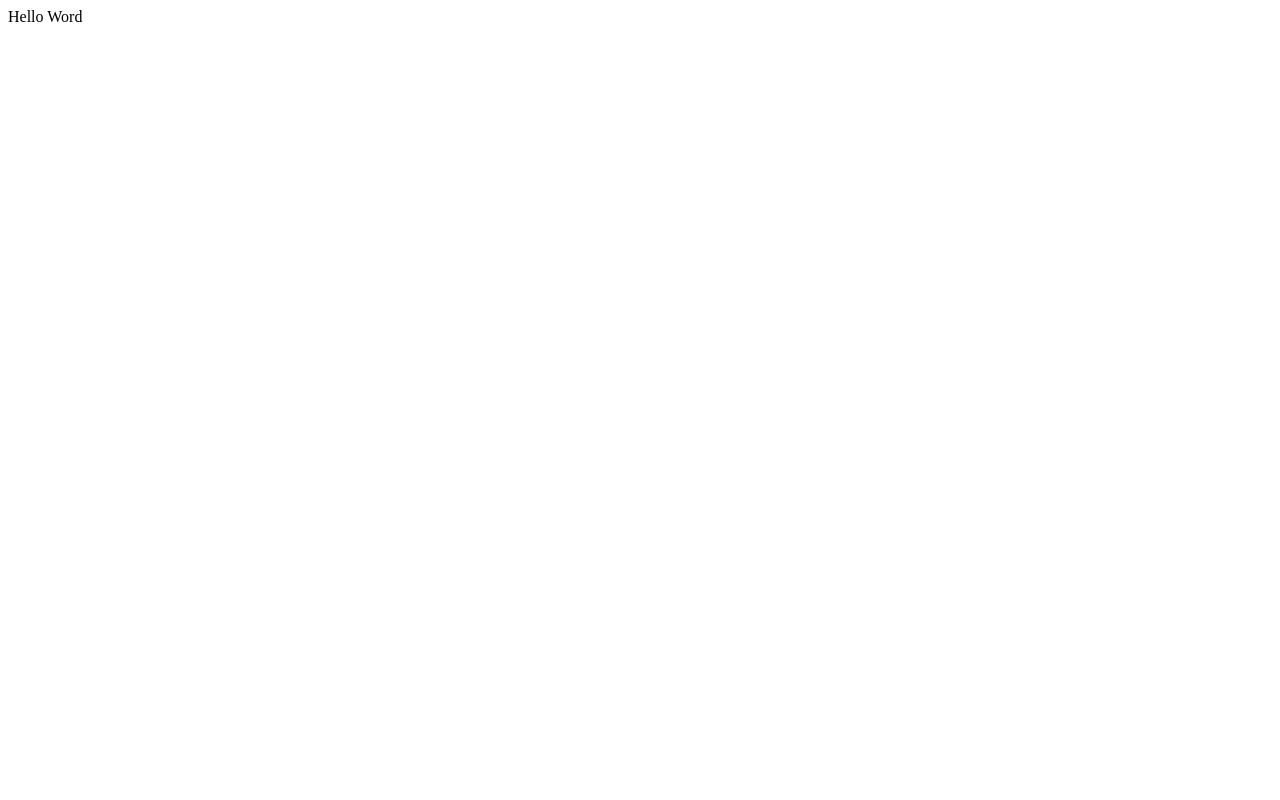
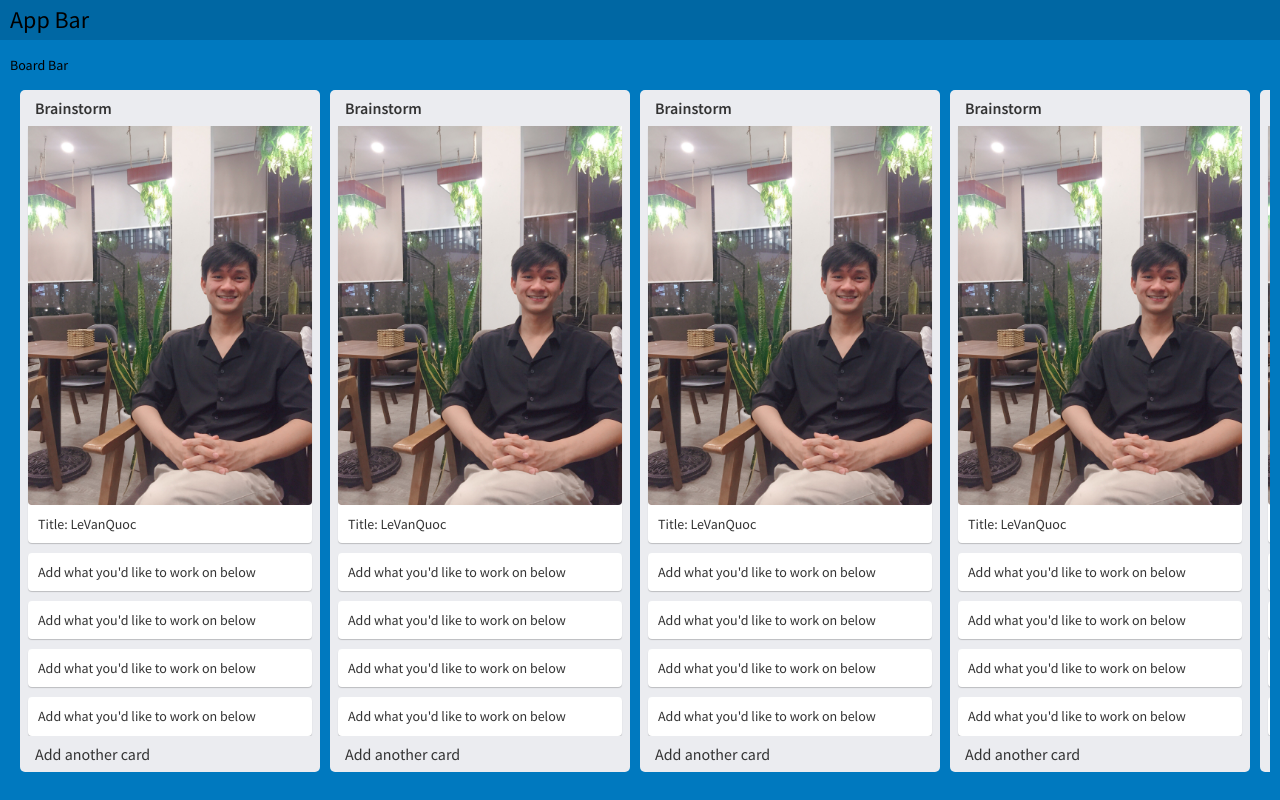
Before and after one commit to quoc2721/cover-trello, a React (Create React App) app: page / in a window 1280 px wide. Built offline with nearby package versions, Linux system fonts and the light colour scheme.

Commit message:
Design UI

```diff
--- a/package.json
+++ b/package.json
@@ -6,6 +6,7 @@
     "@testing-library/jest-dom": "^5.16.4",
     "@testing-library/react": "^13.3.0",
     "@testing-library/user-event": "^13.5.0",
+    "node-sass": "^7.0.1",
     "react": "^18.2.0",
     "react-dom": "^18.2.0",
     "react-scripts": "5.0.1",
--- a/src/App.js
+++ b/src/App.js
@@ -1,9 +1,110 @@
-
+import './App.scss'
 
 function App() {
   return (
-    <div >
-      Hello Word
+    <div className='App'>
+      <nav className='navbar app'> App Bar</nav>
+      <nav className='navbar board'>Board Bar</nav>
+      <div className='board-colums'>
+        <div className='column'>
+          <header>Brainstorm</header>
+          <ul>
+            <li>
+              <img src='avatar.jpg' />
+              Title: LeVanQuoc
+            </li>
+            <li>Add what you'd like to work on below</li>
+            <li>Add what you'd like to work on below</li>
+            <li>Add what you'd like to work on below</li>
+            <li>Add what you'd like to work on below</li>
+          </ul>
+          <footer>Add another card</footer>
+        </div>
+        <div className='column'>
+          <header>Brainstorm</header>
+          <ul>
+            <li>
+              <img src='avatar.jpg' />
+              Title: LeVanQuoc
+            </li>
+            <li>Add what you'd like to work on below</li>
+            <li>Add what you'd like to work on below</li>
+            <li>Add what you'd like to work on below</li>
+            <li>Add what you'd like to work on below</li>
+          </ul>
+          <footer>Add another card</footer>
+        </div>
+        <div className='column'>
+          <header>Brainstorm</header>
+          <ul>
+            <li>
+              <img src='avatar.jpg' />
+              Title: LeVanQuoc
+            </li>
+            <li>Add what you'd like to work on below</li>
+            <li>Add what you'd like to work on below</li>
+            <li>Add what you'd like to work on below</li>
+            <li>Add what you'd like to work on below</li>
+          </ul>
+          <footer>Add another card</footer>
+        </div>
+        <div className='column'>
+          <header>Brainstorm</header>
+          <ul>
+            <li>
+              <img src='avatar.jpg' />
+              Title: LeVanQuoc
+            </li>
+            <li>Add what you'd like to work on below</li>
+            <li>Add what you'd like to work on below</li>
+            <li>Add what you'd like to work on below</li>
+            <li>Add what you'd like to work on below</li>
+          </ul>
+          <footer>Add another card</footer>
+        </div>
+        <div className='column'>
+          <header>Brainstorm</header>
+          <ul>
+            <li>
+              <img src='avatar.jpg' />
+              Title: LeVanQuoc
+            </li>
+            <li>Add what you'd like to work on below</li>
+            <li>Add what you'd like to work on below</li>
+            <li>Add what you'd like to work on below</li>
+            <li>Add what you'd like to work on below</li>
+          </ul>
+          <footer>Add another card</footer>
+        </div>
+        <div className='column'>
+          <header>Brainstorm</header>
+          <ul>
+            <li>
+              <img src='avatar.jpg' />
+              Title: LeVanQuoc
+            </li>
+            <li>Add what you'd like to work on below</li>
+            <li>Add what you'd like to work on below</li>
+            <li>Add what you'd like to work on below</li>
+            <li>Add what you'd like to work on below</li>
+          </ul>
+          <footer>Add another card</footer>
+        </div>
+        <div className='column'>
+          <header>Brainstorm</header>
+          <ul>
+            <li>
+              <img src='avatar.jpg' />
+              Title: LeVanQuoc
+            </li>
+            <li>Add what you'd like to work on below</li>
+            <li>Add what you'd like to work on below</li>
+            <li>Add what you'd like to work on below</li>
+            <li>Add what you'd like to work on below</li>
+          </ul>
+          <footer>Add another card</footer>
+        </div>
+      </div>
     </div>
   );
 }
--- /dev/null
+++ b/src/App.scss
@@ -0,0 +1,128 @@
+@import url('https://fonts.googleapis.com/css2?family=Source+Sans+Pro:wght@400;600&display=swap');
+
+$gap: 10px;
+$column-header-height: 36px;
+$column-footer-height: 36px;
+$column-border-radius: 5px;
+$card-border-radius: 4px;
+
+
+$board-bg-color: #0079bf;
+$appbar-bg-color: #0067a3;
+$list-bg-color: #ebecf0;
+$common-element-bg: rgba(255, 255, 255, .24);
+
+body {
+    margin: 0;
+    font-family: 'Source Sans Pro', sans-serif;
+    font-size: 14px;
+    line-height: 1.3em;
+}
+
+.App {
+    height: 100vh;
+    display: grid;
+    grid-template-rows: 40px 50px 1fr;
+    background-color: $board-bg-color;
+
+    .navbar {
+        padding-left: $gap;
+        display: flex;
+        align-items: center;
+
+        &.app {
+            background-color: $appbar-bg-color;
+            font-size: 1.5rem;
+        }
+
+        &.board {
+            background-color: $board-bg-color;
+        }
+    }
+
+    .board-colums {
+        display: flex;
+        overflow-x: auto;
+        margin: 0 $gap $gap;
+        &::-webkit-scrollbar {
+            -webkit-appearance: none;
+        }
+        &::-webkit-scrollbar:horizontal {
+            height: 11px;
+        }
+        &::-webkit-scrollbar-thumb {
+            background-color: $common-element-bg;
+            border-radius: 8px;
+        }
+        .column {
+            flex: 0 0 auto;
+            width: 300px;
+            height: calc(100% - #{$gap});
+            &:not(:first-child) {
+                margin-left: $gap;
+            }
+            margin-left: $gap;
+            >* {
+                background-color: $list-bg-color;
+                color: #333;
+                padding: 0 8px;
+            }
+
+            header {
+                padding-left: 15px;
+                height: $column-header-height;
+                line-height: $column-header-height;
+                font-size: 16px;
+                font-weight: bold;
+                border-top-left-radius: $column-border-radius;
+                border-top-right-radius: $column-border-radius;
+            }
+
+            footer {
+                padding-left: 15px;
+                height: $column-footer-height;
+                line-height: $column-footer-height;
+                font-size: 16px;
+                border-bottom-left-radius: $column-border-radius;
+                border-bottom-right-radius: $column-border-radius;
+            }
+
+            ul {
+                list-style-type: none;
+                margin: 0;
+                max-height: calc(100% - #{$column-header-height} - #{$column-footer-height});
+                overflow-y: auto;
+                &::-webkit-scrollbar {
+                    -webkit-appearance: none;
+                }
+                &::-webkit-scrollbar:vertical {
+                    width: 11px;
+                }
+                &::-webkit-scrollbar-thumb {
+                    background-color: darken($list-bg-color, 15);
+                    border-right: 5px solid $list-bg-color;
+                }
+                li {
+                    background-color: white;
+                    padding: $gap;
+                    border-radius: $card-border-radius;
+                    box-shadow: 0 1px 1px rgba(0, 0, 0, 0.2);
+
+                    &:not(:last-child) {
+                        margin-bottom: $gap;
+                    }
+
+                    img {
+                        display: block;
+                        width: calc(100% + 2 * #{$gap});
+                        margin: -$gap 0 $gap (
+                            -$gap
+                        );
+                    border-bottom-left-radius: $card-border-radius;
+                    border-bottom-right-radius: $card-border-radius;
+                }
+            }
+        }
+    }
+}
+}
```
Also changed, not shown: public/avatar.jpg (added), 1 other file (tests, documents, lock files or other folders).
